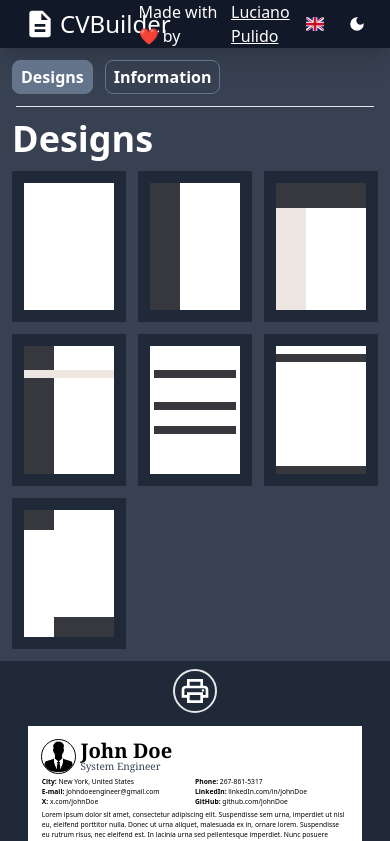
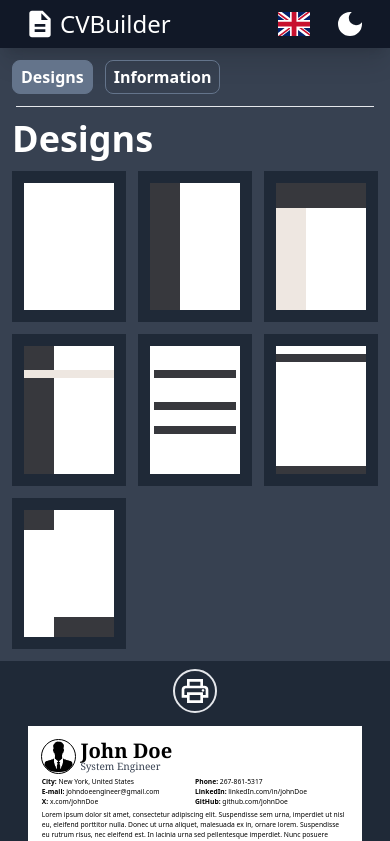
Before and after one commit to PulidoLuciano/CVBuilder, a React (Vite) app in the folder CVBuilder/: page / in a window 390 px wide. Shown: the top 841 px of the page. Built offline with nearby package versions, Linux system fonts and the light colour scheme.

Commit message:
Fix responsive

```diff
--- a/CVBuilder/src/components/header.jsx
+++ b/CVBuilder/src/components/header.jsx
@@ -12,7 +12,7 @@ export default function Header({setLanguage, text}){
                 <img src={sheetImage} alt="Web icon" className="size-8 dark:invert"/>
                 <h1 className="cursor-default">CVBuilder</h1>
             </span>
-            <span className="flex gap-2">
+            <span className="hidden tablet:flex gap-2">
                 <p>{text.madeBy}</p>
                 <a href="https://github.com/PulidoLuciano" className="underline" no-referer="true" target="_blank">Luciano Pulido</a>
             </span>
```
